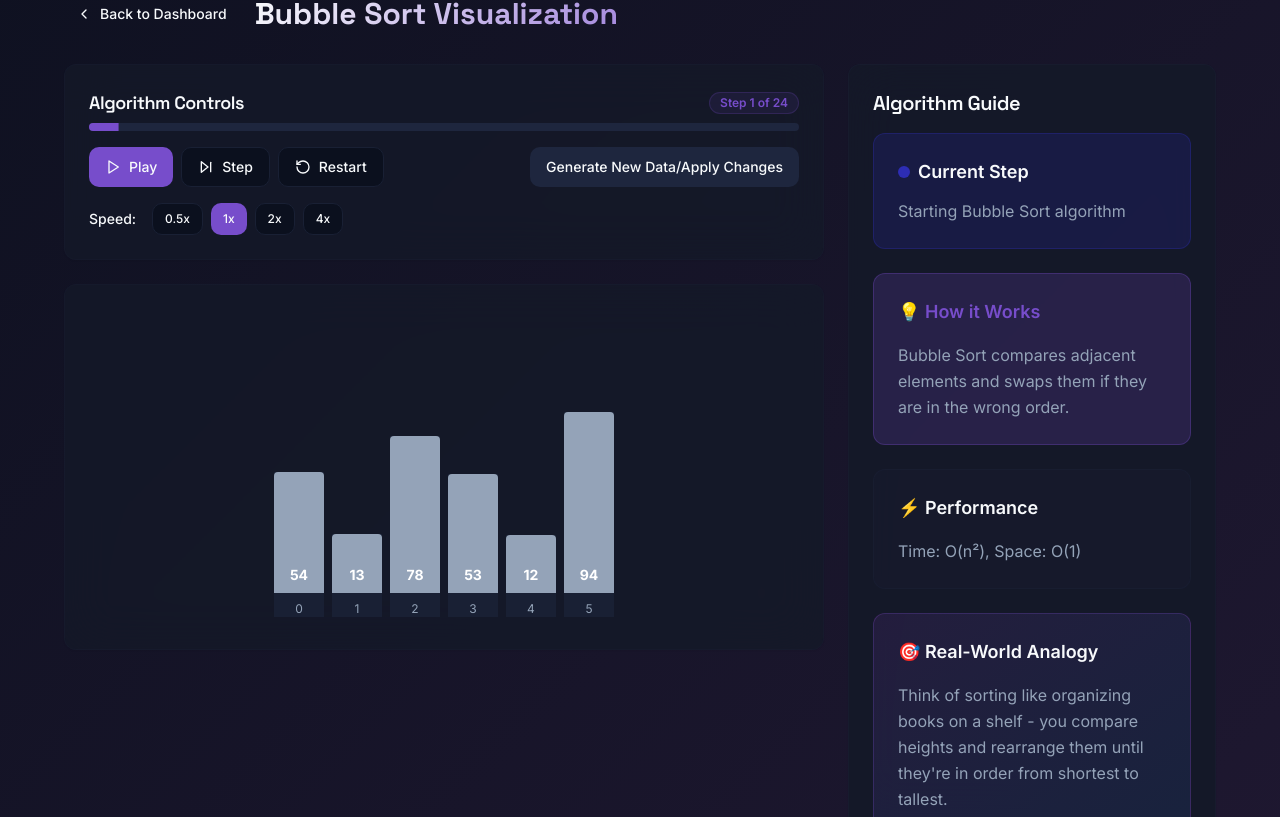
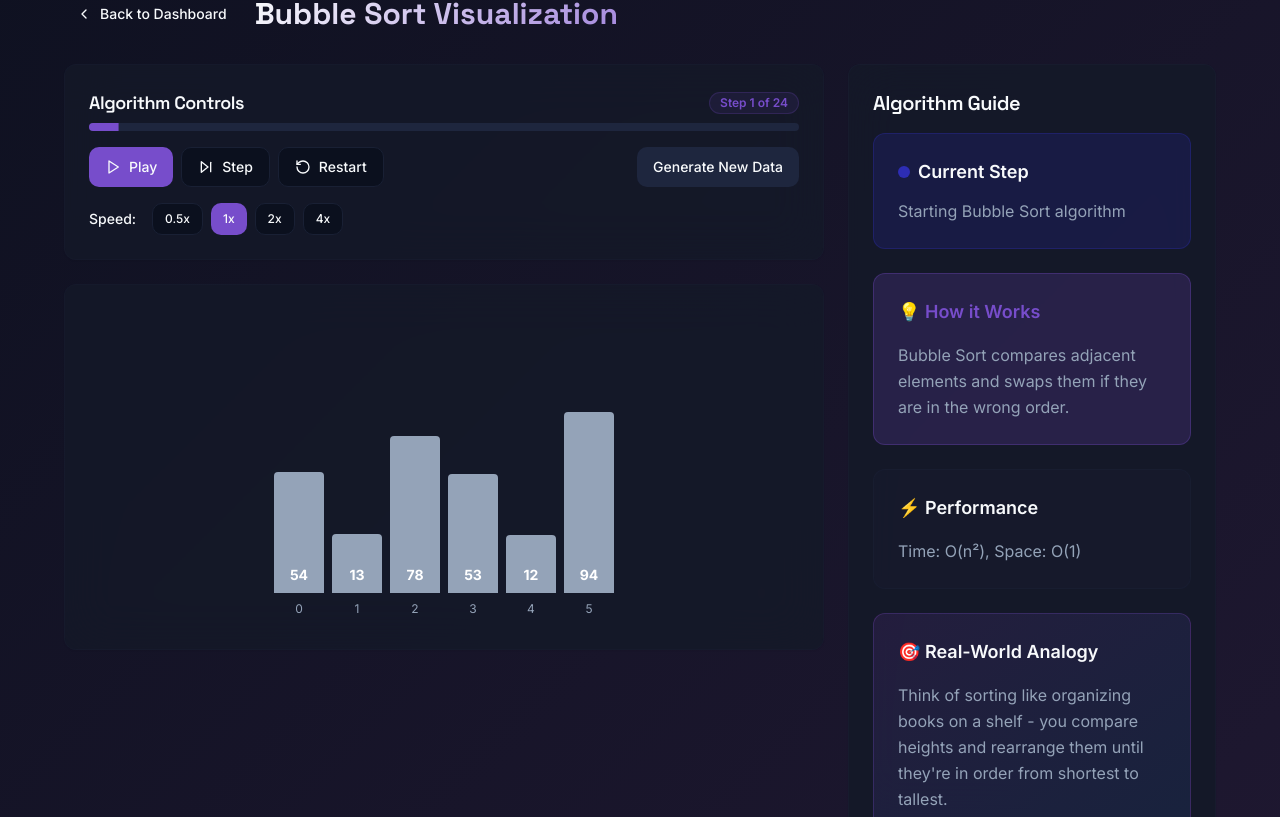
Before and after one commit to aditya34-cyber/dsa-website, a React (Vite) app: page / in a window 1280 px wide. Shown: the part 550-1367 px from the top of the page. Built offline with nearby package versions, Linux system fonts and the light colour scheme.

Commit message:
Refactor AlgorithmVisualizer for consistency
Refactor AlgorithmVisualizer component to improve readability and consistency. Update string quotes and streamline state initialization.

```diff
--- a/src/components/AlgorithmVisualizer.tsx
+++ b/src/components/AlgorithmVisualizer.tsx
@@ -1,13 +1,6 @@
 import { useState, useEffect, useCallback } from "react";
 import { motion, AnimatePresence } from "framer-motion";
-import {
-  Play,
-  Pause,
-  Square,
-  SkipForward,
-  RotateCcw,
-  ChevronLeft,
-} from "lucide-react";
+import { Play, Pause, Square, SkipForward, RotateCcw, ChevronLeft } from "lucide-react";
 import { Button } from "@/components/ui/button";
 import { Card, CardContent, CardHeader, CardTitle } from "@/components/ui/card";
 import { Badge } from "@/components/ui/badge";
@@ -15,7 +8,7 @@
 import { useNavigate } from "react-router-dom";
 
 export interface AlgorithmStep {
-  type: "compare" | "swap" | "insert" | "delete" | "highlight" | "complete";
+  type: 'compare' | 'swap' | 'insert' | 'delete' | 'highlight' | 'complete';
   indices?: number[];
   values?: any[];
   description: string;
@@ -28,13 +21,8 @@
   initialData: any[];
   steps: AlgorithmStep[];
   onGenerateSteps: (data: any[]) => AlgorithmStep[];
-  renderElement: (
-    value: any,
-    index: number,
-    isHighlighted: boolean,
-    isComparing: boolean
-  ) => React.ReactNode;
-  algorithmType: "sorting" | "searching" | "stack" | "queue";
+  renderElement: (value: any, index: number, isHighlighted: boolean, isComparing: boolean) => React.ReactNode;
+  algorithmType: 'sorting' | 'searching' | 'stack' | 'queue';
 }
 
 export const AlgorithmVisualizer = ({
@@ -43,10 +31,12 @@
   steps: initialSteps,
   onGenerateSteps,
   renderElement,
-  algorithmType,
+  algorithmType
 }: AlgorithmVisualizerProps) => {
   const navigate = useNavigate();
-  const [currentData, setCurrentData] = useState(initialData);
+  const [currentData, setCurrentData] = useState(() =>
+    initialData.map((value, index) => ({ value, id: index }))
+  );
   const [steps, setSteps] = useState<AlgorithmStep[]>(initialSteps);
   const [currentStep, setCurrentStep] = useState(0);
   const [isPlaying, setIsPlaying] = useState(false);
@@ -54,48 +44,49 @@
   const [highlightedIndices, setHighlightedIndices] = useState<number[]>([]);
   const [comparingIndices, setComparingIndices] = useState<number[]>([]);
 
-  const executeStep = useCallback(
-    (stepIndex: number) => {
+  // For stack/queue, sync steps when they change externally
+  useEffect(() => {
+    setSteps(initialSteps);
+    setCurrentStep(0);
+    setIsPlaying(false);
+  }, [initialSteps]);
+
+  const executeStep = useCallback((stepIndex: number) => {
     if (stepIndex >= steps.length) return;
 
     const step = steps[stepIndex];
 
-      // For stack/queue, always update currentData from step.values
-      if (algorithmType === "stack" || algorithmType === "queue") {
-        setCurrentData(step.values || []);
-      }
-
     switch (step.type) {
-        case "compare":
+      case 'compare':
         setComparingIndices(step.indices || []);
         setHighlightedIndices([]);
         break;
-        case "swap":
+      case 'swap':
         if (step.indices && step.indices.length === 2) {
           const [i, j] = step.indices;
-            const newData = [...currentData];
+          setCurrentData(prevData => {
+            const newData = [...prevData];
             [newData[i], newData[j]] = [newData[j], newData[i]];
-            setCurrentData(newData);
+            return newData;
+          });
         }
         setComparingIndices([]);
         setHighlightedIndices(step.indices || []);
         break;
-        case "highlight":
+      case 'highlight':
         setHighlightedIndices(step.indices || []);
         setComparingIndices([]);
         break;
-        case "insert":
+      case 'insert':
         setHighlightedIndices(step.indices || []);
         setComparingIndices([]);
         break;
-        case "complete":
+      case 'complete':
         setHighlightedIndices([]);
         setComparingIndices([]);
         break;
     }
-    },
-    [steps, currentData, algorithmType]
-  );
+  }, [steps]);
 
   useEffect(() => {
     if (currentStep < steps.length) {
@@ -107,7 +98,7 @@
     let interval: NodeJS.Timeout;
     if (isPlaying && currentStep < steps.length) {
       interval = setInterval(() => {
-        setCurrentStep((prev) => {
+        setCurrentStep(prev => {
           if (prev >= steps.length - 1) {
             setIsPlaying(false);
             return prev;
@@ -128,59 +119,31 @@
 
   const handleStepForward = () => {
     if (currentStep < steps.length - 1) {
-      setCurrentStep((prev) => prev + 1);
+      setCurrentStep(prev => prev + 1);
     }
   };
 
   const handleRestart = () => {
     setCurrentStep(0);
-    setCurrentData(initialData);
+    setCurrentData(initialData.map((value, index) => ({ value, id: index })));
     setIsPlaying(false);
     setHighlightedIndices([]);
     setComparingIndices([]);
   };
 
   const handleGenerateNewData = () => {
-    const newData =
-      algorithmType === "sorting"
-        ? Array.from({ length: 8 }, () => Math.floor(Math.random() * 100) + 1)
-        : initialData;
+    const newValues = algorithmType === 'sorting' ?
+      Array.from({ length: 8 }, () => Math.floor(Math.random() * 100) + 1) :
+      initialData;
 
-    const newSteps = onGenerateSteps(newData);
+    const newSteps = onGenerateSteps(newValues);
     setSteps(newSteps);
-    setCurrentData(newData);
+    setCurrentData(newValues.map((value, index) => ({ value, id: index })));
     setCurrentStep(0);
     setIsPlaying(false);
     setHighlightedIndices([]);
     setComparingIndices([]);
   };
-  <AlgorithmVisualizer
-    title="Stack Visualization"
-    initialData={[]}
-    steps={onGenerateSteps(initialData)}
-    onGenerateSteps={onGenerateSteps}
-    renderElement={(value, idx, isHighlighted) => (
-      <div
-        style={{
-          border:
-            idx === currentData.length - 1
-              ? "2px solid #6366F1"
-              : "1px solid #CBD5E1",
-          background: isHighlighted ? "#A5B4FC" : "#F3F4F6",
-          borderRadius: "8px",
-          padding: "16px",
-          minWidth: "48px",
-          textAlign: "center",
-          fontWeight: "bold",
-          marginBottom: "4px",
-        }}
-        className="stack-item"
-      >
-        {value}
-      </div>
-    )}
-    algorithmType="stack"
-  />;
 
   const currentStepData = steps[currentStep];
   const progress = ((currentStep + 1) / steps.length) * 100;
@@ -193,15 +156,13 @@
           <Button
             variant="ghost"
             size="sm"
-            onClick={() => navigate("/")}
+            onClick={() => navigate('/')}
             className="flex items-center gap-2"
           >
             <ChevronLeft className="h-4 w-4" />
             Back to Dashboard
           </Button>
-          <h1 className="text-3xl font-space font-bold heading-gradient">
-            {title}
-          </h1>
+          <h1 className="text-3xl font-space font-bold heading-gradient">{title}</h1>
         </div>
 
         <div className="grid lg:grid-cols-3 gap-6">
@@ -211,14 +172,9 @@
             <Card className="glass-card bg-card/80 border-border/20">
               <CardHeader className="pb-4">
                 <div className="flex items-center justify-between">
-                  <CardTitle className="text-lg font-space">
-                    Algorithm Controls
-                  </CardTitle>
+                  <CardTitle className="text-lg font-space">Algorithm Controls</CardTitle>
                   <div className="flex items-center gap-2">
-                    <Badge
-                      variant="outline"
-                      className="bg-primary/10 text-primary border-primary/20"
-                    >
+                    <Badge variant="outline" className="bg-primary/10 text-primary border-primary/20">
                       Step {currentStep + 1} of {steps.length}
                     </Badge>
                   </div>
@@ -232,12 +188,8 @@
                     disabled={currentStep >= steps.length}
                     className="flex items-center gap-2"
                   >
-                    {isPlaying ? (
-                      <Pause className="h-4 w-4" />
-                    ) : (
-                      <Play className="h-4 w-4" />
-                    )}
-                    {isPlaying ? "Pause" : "Play"}
+                    {isPlaying ? <Pause className="h-4 w-4" /> : <Play className="h-4 w-4" />}
+                    {isPlaying ? 'Pause' : 'Play'}
                   </Button>
 
                   <Button
@@ -264,7 +216,7 @@
                     onClick={handleGenerateNewData}
                     className="flex items-center gap-2 ml-auto"
                   >
-                    Generate New Data/Apply Changes
+                    Generate New Data
                   </Button>
                 </div>
 
@@ -274,20 +226,12 @@
                     {[2000, 1000, 500, 250].map((speed) => (
                       <Button
                         key={speed}
-                        variant={
-                          playbackSpeed === speed ? "default" : "outline"
-                        }
+                        variant={playbackSpeed === speed ? "default" : "outline"}
                         size="sm"
                         onClick={() => setPlaybackSpeed(speed)}
                         className="h-8 px-3 text-xs"
                       >
-                        {speed === 2000
-                          ? "0.5x"
-                          : speed === 1000
-                          ? "1x"
-                          : speed === 500
-                          ? "2x"
-                          : "4x"}
+                        {speed === 2000 ? '0.5x' : speed === 1000 ? '1x' : speed === 500 ? '2x' : '4x'}
                       </Button>
                     ))}
                   </div>
@@ -298,40 +242,37 @@
             {/* Visualization */}
             <Card className="glass-card bg-card/80 border-border/20">
               <CardContent className="p-8">
-                <div className="flex items-end justify-center gap-2 min-h-[300px]">
-                  <AnimatePresence mode="wait">
-                    {currentData.map((value, index) => (
+                <div className={`flex ${algorithmType === 'stack' || algorithmType === 'queue' ? 'flex-col-reverse items-center' : 'items-end justify-center'} gap-2 min-h-[300px]`}>
+                  <AnimatePresence>
+                    {/* For stack/queue, use values from current step; otherwise use currentData */}
+                    {(algorithmType === 'stack' || algorithmType === 'queue'
+                      ? (currentStepData?.values || []).map((v, i) => ({ value: v, id: i }))
+                      : currentData
+                    ).map((item, index) => (
                       <motion.div
-                        key={`${value}-${index}`}
+                        key={`${algorithmType}-${item.id}`}
                         layout
-                        initial={{ opacity: 0, scale: 0.8 }}
+                        initial={{ opacity: 0, scale: 0.8, y: algorithmType === 'stack' ? -20 : 0 }}
                         animate={{
                           opacity: 1,
                           scale: 1,
-                          backgroundColor: comparingIndices.includes(index)
-                            ? "hsl(var(--destructive))"
-                            : highlightedIndices.includes(index)
-                            ? "hsl(var(--primary))"
-                            : "hsl(var(--muted))",
+                          y: 0
                         }}
-                        exit={{ opacity: 0, scale: 0.8 }}
+                        exit={{ opacity: 0, scale: 0.8, y: algorithmType === 'stack' ? -20 : 0 }}
                         transition={{
                           type: "spring",
                           stiffness: 300,
-                          damping: 30,
-                          backgroundColor: { duration: 0.3 },
+                          damping: 30
                         }}
                         className="relative"
                       >
-                        {renderElement(
-                          value,
-                          index,
-                          highlightedIndices.includes(index),
-                          comparingIndices.includes(index)
-                        )}
+                        {renderElement(item.value, index, highlightedIndices.includes(index), comparingIndices.includes(index))}
                       </motion.div>
                     ))}
                   </AnimatePresence>
+                  {(algorithmType === 'stack' || algorithmType === 'queue') && (!currentStepData?.values || currentStepData.values.length === 0) && (
+                    <p className="text-muted-foreground text-sm">Stack is empty. Add operations and play to visualize.</p>
+                  )}
                 </div>
               </CardContent>
             </Card>
@@ -341,9 +282,7 @@
           <div className="space-y-6">
             <Card className="glass-card bg-card/90 border-border/30">
               <CardHeader className="pb-4">
-                <CardTitle className="font-space text-xl">
-                  Algorithm Guide
-                </CardTitle>
+                <CardTitle className="font-space text-xl">Algorithm Guide</CardTitle>
               </CardHeader>
               <CardContent className="space-y-6">
                 {currentStepData && (
@@ -352,13 +291,9 @@
                     <div className="p-6 rounded-lg bg-accent/20 border border-accent/30">
                       <div className="flex items-center gap-2 mb-3">
                         <div className="w-3 h-3 rounded-full bg-accent animate-pulse"></div>
-                        <p className="font-semibold text-accent-foreground text-lg">
-                          Current Step
-                        </p>
+                        <p className="font-semibold text-accent-foreground text-lg">Current Step</p>
                       </div>
-                      <p className="text-muted-foreground leading-relaxed">
-                        {currentStepData.description}
-                      </p>
+                      <p className="text-muted-foreground leading-relaxed">{currentStepData.description}</p>
                     </div>
 
                     {/* Theory Explanation */}
@@ -366,9 +301,7 @@
                       <p className="font-semibold text-primary mb-4 text-lg flex items-center gap-2">
                         💡 How it Works
                       </p>
-                      <p className="text-muted-foreground leading-relaxed text-base">
-                        {currentStepData.theory}
-                      </p>
+                      <p className="text-muted-foreground leading-relaxed text-base">{currentStepData.theory}</p>
                     </div>
 
                     {/* Complexity Information */}
@@ -377,9 +310,7 @@
                         <p className="font-semibold text-secondary-foreground mb-4 text-lg flex items-center gap-2">
                           ⚡ Performance
                         </p>
-                        <p className="text-muted-foreground leading-relaxed text-base">
-                          {currentStepData.complexity}
-                        </p>
+                        <p className="text-muted-foreground leading-relaxed text-base">{currentStepData.complexity}</p>
                       </div>
                     )}
 
@@ -389,15 +320,10 @@
                         🎯 Real-World Analogy
                       </p>
                       <p className="text-muted-foreground leading-relaxed text-base">
-                        {algorithmType === "sorting"
+                        {algorithmType === 'sorting'
                           ? "Think of sorting like organizing books on a shelf - you compare heights and rearrange them until they're in order from shortest to tallest."
-                          : algorithmType === "searching"
-                          ? "Binary search is like finding a word in a dictionary - you open to the middle, see if your word comes before or after, then repeat with the correct half until you find it."
-                          : algorithmType === "stack"
-                          ? "A stack is like a stack of plates - you add and remove plates only from the top. The last plate you put on top is the first one you’ll take off."
-                          : algorithmType === "queue"
-                          ? "A queue is like standing in a line at the grocery store - the first person to get in line is the first to be served and leave."
-                          : ""}
+                          : "Binary search is like finding a word in a dictionary - you open to the middle, see if your word comes before or after, then repeat with the correct half until you find it."
+                        }
                       </p>
                     </div>
                   </>
@@ -408,9 +334,7 @@
             {/* Algorithm Info */}
             <Card className="glass-card bg-card/80 border-border/20">
               <CardHeader>
-                <CardTitle className="font-space text-lg">
-                  Algorithm Info
-                </CardTitle>
+                <CardTitle className="font-space text-lg">Algorithm Info</CardTitle>
               </CardHeader>
               <CardContent className="space-y-3">
                 <div className="text-sm space-y-2">
```
Lines whose indentation alone changed are shown as unchanged.
